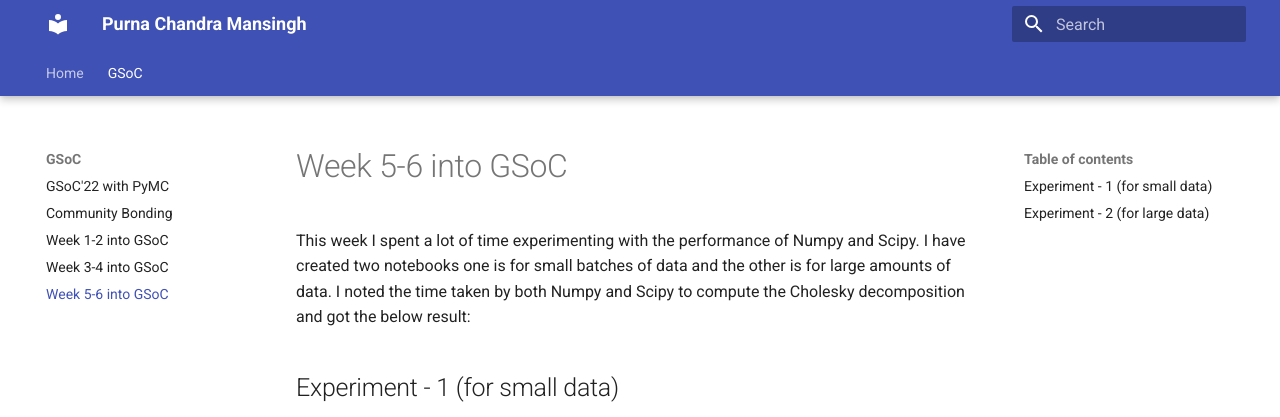
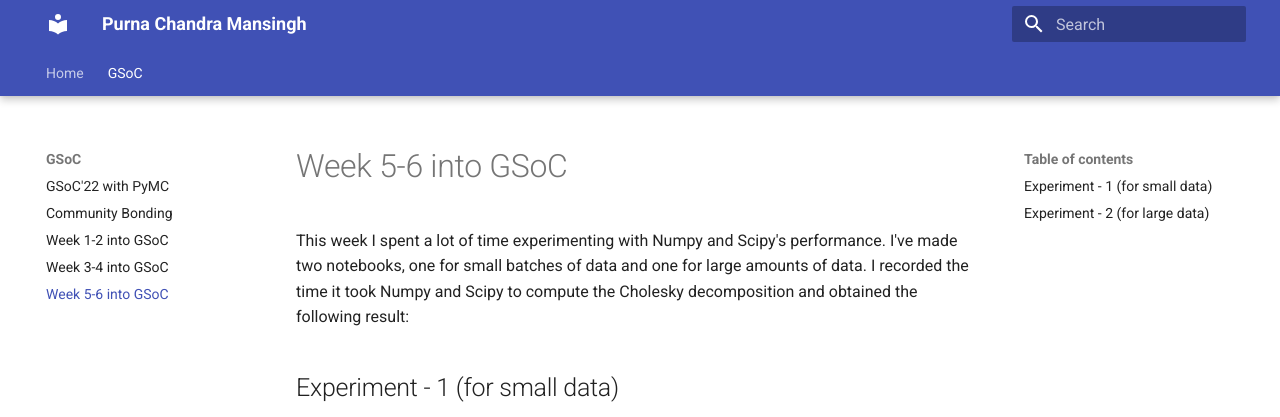
Before and after one commit to purna135/purna135.github.io, an MkDocs documentation site: the page built from docs/gsoc/week-5-6-into-GSoC.md, in a window 1280 px wide and 900 px high, cut to the strip 0-417 px from the top of the window. Built offline with MkDocs 1.6.1 and Material for MkDocs 9.7.7, drawn with Linux system fonts in a browser that asks for light colours; old or Windows-style settings are respelled for this version of MkDocs; some of the changed text lies outside the part shown.

Commit message:
correct week 5-6

```diff
--- a/docs/gsoc/week-5-6-into-GSoC.md
+++ b/docs/gsoc/week-5-6-into-GSoC.md
@@ -1,6 +1,6 @@
 # Week 5-6 into GSoC
 
-This week I spent a lot of time experimenting with the performance of Numpy and Scipy. I have created two notebooks one is for small batches of data and the other is for large amounts of data. I noted the time taken by both Numpy and Scipy to compute the Cholesky decomposition and got the below result:
+This week I spent a lot of time experimenting with Numpy and Scipy's performance. I've made two notebooks, one for small batches of data and one for large amounts of data. I recorded the time it took Numpy and Scipy to compute the Cholesky decomposition and obtained the following result:
 
 ## Experiment - 1 (for small data)
 <script src="https://gist.github.com/purna135/1c217a521cf5f31a87c783cf49c4101d.js"></script>
@@ -16,9 +16,10 @@
 2. Numpy vs Scipy for Large Dataset
 ![](/images/cholesky-2.png){ align=center }
 
-As we can see from these two graphs the Numpy is performing better with the reasonable dataset, so we decided to go with the Numpy implementation.
 
-With the help of my mentor, I have implemented the `Solve` and `Cholesky` in Aesara and now we are fixing some issues with calculating `grad`.
+As we can see from these two graphs, Numpy outperforms Python with a reasonable dataset, so we chose the Numpy implementation.
+
+I implemented the `Solve` and `Cholesky` in Aesara with the help of my mentor, and we are now working on resolving some `grad` issues.
 
 I owe my mentor a huge debt of gratitude. He is really amiable and helpful. He is always willing to assist and has clarified all of my doubts for me, even when I ask him dumb things in Slack. He spent a lot of time debugging the code and came up with an easy fix; in fact, he taught me how to debug. He's the one who first showed me how to use the Python Debugger (PDB).
 
```
